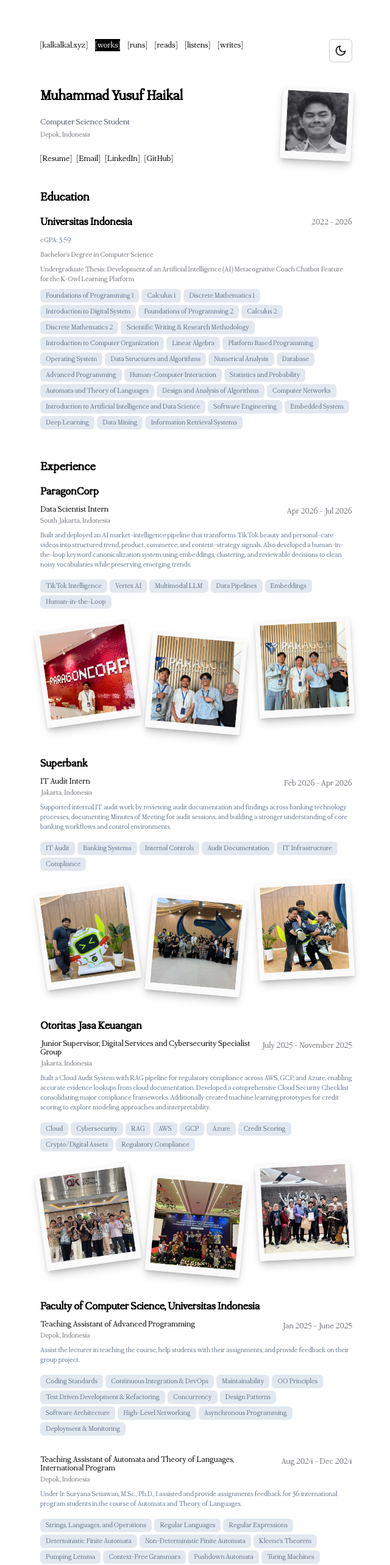
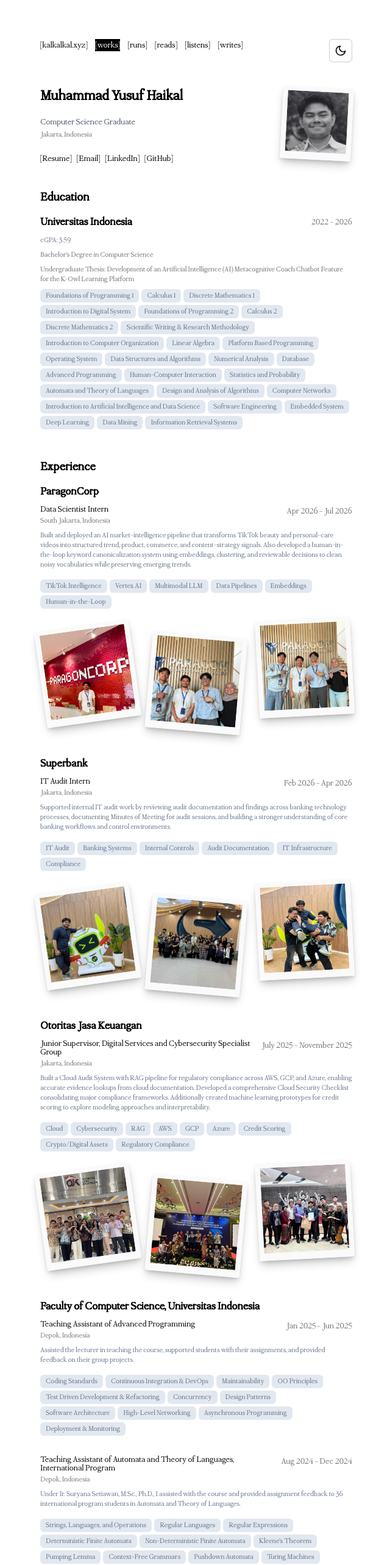
Before and after one commit to ternaksapi/personal-web, a SvelteKit app: page /cv in a window 1280 px wide. Shown: the top 2566 px of the page at 61% size, without its empty margins (318-958 px from the left). Built offline with nearby package versions, Linux system fonts and the light colour scheme.

Commit message:
Update profile copy and current location

```diff
--- a/src/routes/+page.svelte
+++ b/src/routes/+page.svelte
@@ -63,8 +63,8 @@
         <div class="flex flex-col space-y-5">
             <h1 class="whitespace-nowrap text-[clamp(1.25rem,6.2vw,1.5rem)] font-bold sm:text-3xl">Muhammad Yusuf Haikal</h1>
             <a class="w-fit text-slate-300" href="mailto:yusufhaikaln7@gmail.com">yusufhaikaln7@gmail.com</a>
-            <p class="text-slate-500">Depok, Indonesia</p>
-            <div class="flex h-full w-full max-w lg flex-col items-start space-y-4">
+            <p class="text-slate-500">Jakarta, Indonesia</p>
+            <div class="flex h-full w-full max-w-lg flex-col items-start space-y-4">
                 <Polaroid
                     src="/new_front.jpeg"
                     alt="Muhammad Yusuf Haikal in graduation attire"
@@ -76,7 +76,7 @@
                     <span id="typing-text">{currentText}</span>
                     <span class="cursor">|</span>
                 </div>
-                <p>I'm Haikal, a Computer Science graduate currently doing AI related things @ Shopee under SPX Express.</p>
+                <p>I'm Haikal, a Computer Science graduate currently working across product + engineering at SPX Express, Shopee.</p>
                 <p>I build AI and data products. Driven by <a href="https://www.cs.ox.ac.uk/activities/ieg/e-library/sources/t_article.pdf" target="_blank" rel="noopener noreferrer" class="underline hover:opacity-70">Turing's question</a> and the suspicion that intelligent systems can help people make genuinely better decisions.</p>
                 <p>Reach me through my <a href="mailto:yusufhaikaln7@gmail.com" class="underline hover:opacity-70">email</a> or on <a href="https://www.linkedin.com/in/muhammad-yusuf-haikal/" class="underline hover:opacity-70">LinkedIn</a>.</p>
             </div>
--- a/src/routes/cv/+page.svelte
+++ b/src/routes/cv/+page.svelte
@@ -17,11 +17,11 @@
             </h1>
             <!---->
             <p class="max-w-md text-sm text-slate-300">
-                Computer Science Student
+                Computer Science Graduate
             </p>
             <!---->
-            <a class="align-baseline text-xs leading-none text-slate-500 transition-colors hover:text-slate-200" target="_blank" rel="noopener noreferrer" href="https://maps.app.goo.gl/LHsbFfPdi8RG8uWw5">
-                Depok, Indonesia
+            <a class="align-baseline text-xs leading-none text-slate-500 transition-colors hover:text-slate-200" target="_blank" rel="noopener noreferrer" href="https://www.google.com/maps/search/?api=1&query=Jakarta%2C%20Indonesia">
+                Jakarta, Indonesia
                 <!---->
             </a>
             <div class='flex flex-wrap gap-x-2 pt-1 text-sm text-slate-500 print:hidden'>
@@ -380,10 +380,10 @@
                         <h4 class="text-sm leading-none">Teaching Assistant of Advanced Programming</h4>
                         <p class="text-xs text-slate-500 mt-1">Depok, Indonesia</p>
                     </div>
-                    <div class="hidden text-nowrap text-xs tabular-nums text-slate-500 sm:block sm:text-sm">Jan 2025 - June 2025</div>
+                    <div class="hidden text-nowrap text-xs tabular-nums text-slate-500 sm:block sm:text-sm">Jan 2025 - Jun 2025</div>
                 </div>
                 <div class="hover:none mt-2 text-xs text-slate-400">
-                    Assist the lecturer in teaching the course, help students with their assignments, and provide feedback on their group project.
+                    Assisted the lecturer in teaching the course, supported students with their assignments, and provided feedback on their group projects.
                 </div>
                 <div class="hover:none flex items-center">
                     <div class="hidden flex-wrap justify-start gap-1 py-2 sm:flex print:hidden">
@@ -433,7 +433,7 @@
                     <div class="hidden text-nowrap text-xs tabular-nums text-slate-500 sm:block sm:text-sm">Aug 2024 - Dec 2024</div>
                 </div>
                 <div class="hover:none mt-2 text-xs text-slate-400">
-                   Under Ir. Suryana Setiawan, M.Sc., Ph.D., I assisted and provide assignments feedback for 36 international program students in the course of Automata and Theory of Languages.
+                   Under Ir. Suryana Setiawan, M.Sc., Ph.D., I assisted with the course and provided assignment feedback to 36 international program students in Automata and Theory of Languages.
                 </div>
                 <div class="hover:none flex items-center">
                     <div class="hidden flex-wrap justify-start gap-1 py-2 sm:flex print:hidden">
```
